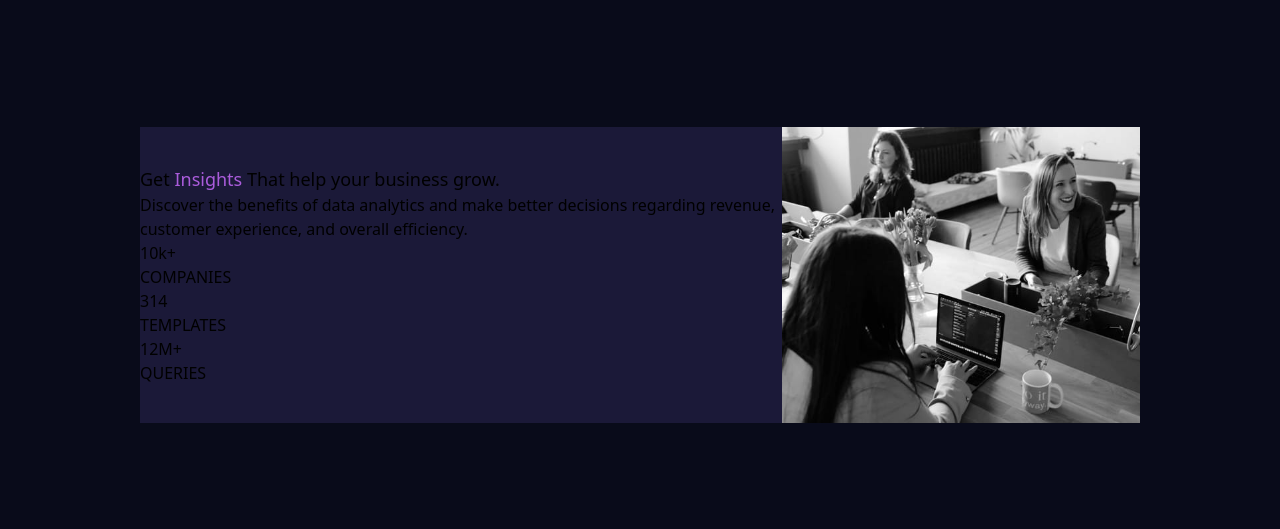
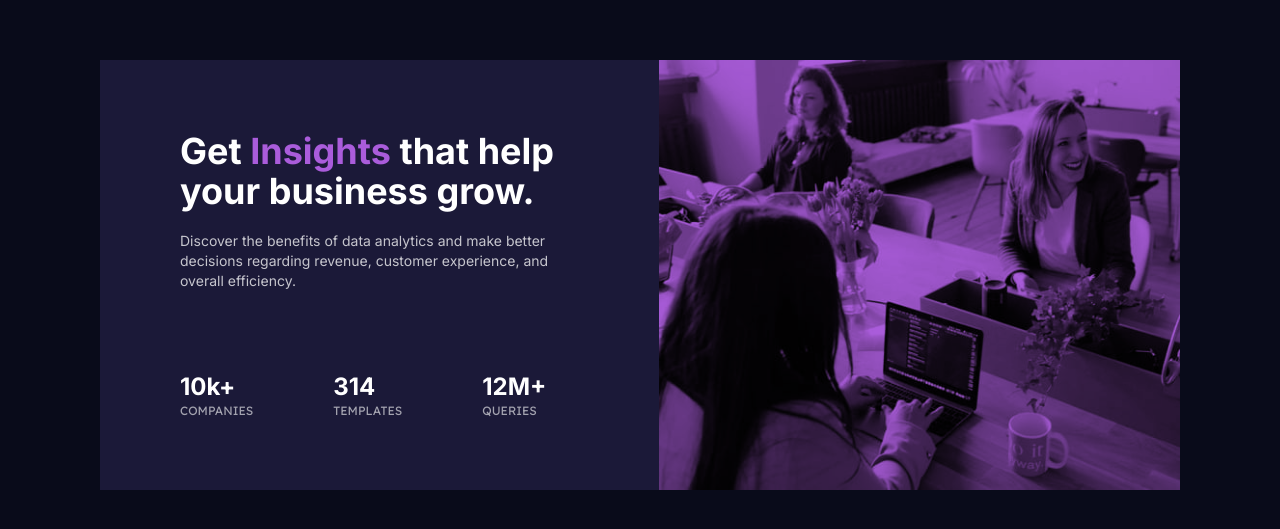
Before and after one commit to Great-kiola/Tailwind-practice, a React (Vite) app in the folder tailwind-frontend/: page /statsPreview in a window 1280 px wide. Shown: the part 125-654 px from the top of the page. Built offline with nearby package versions, Linux system fonts and the light colour scheme.

Commit message:
chore: enhance StatsPreview component layout and styling with improved typography and structure

```diff
--- a/tailwind-frontend/src/components/StatsPreview.jsx
+++ b/tailwind-frontend/src/components/StatsPreview.jsx
@@ -4,31 +4,41 @@ import employees from "../assets/StatsPreview/header-desktop.jpg"
 const StatsPreview = () => {
     return (
         <>
-            <div className='bg-veryDarkBlue h-screen flex items-center justify-center'>
+            <div className='bg-veryDarkBlue h-screen flex items-center justify-center font-inter'>
 
-                <div className='cardStats bg-desatBlue w-250 flex items-center'>
-                    <div>
-                        <h1 className='text-lg'>Get <span className='text-softViolet'>Insights</span> That help your business grow.</h1>
-                        <p>Discover the benefits of data analytics and make better decisions regarding revenue, customer experience, and overall efficiency.</p>
+                <div className='cardStats bg-desatBlue w-270 flex items-center'>
+                    <div className='p-10 mx-10'>
+                        <h1 className='text-4xl font-bold text-statsWhite mb-5'>Get <span className='text-softViolet'>Insights</span> that help your business grow.</h1>
+                        <p className='text-slightlyWhite text-sm mb-20'>Discover the benefits of data analytics and make better decisions regarding revenue, customer experience, and overall efficiency.</p>
 
-                        <div>
+                        <div className='flex items-center gap-20'>
                             <div>
-                                <h1>10k+</h1>
-                                <p>COMPANIES</p>
+                                <h1 className='text-statsWhite font-bold text-2xl'>10k+</h1>
+                                <p className='text-slightlyWhiter font-lexendDeca text-xs'>COMPANIES</p>
                             </div>
                             <div>
-                                <h1>314</h1>
-                                <p>TEMPLATES</p>
+                                <h1 className='text-statsWhite font-bold text-2xl'>314</h1>
+                                <p className='text-slightlyWhiter font-lexendDeca text-xs'>TEMPLATES</p>
                             </div>
                             <div>
-                                <h1>12M+</h1>
-                                <p>QUERIES</p>
+                                <h1 className='text-statsWhite font-bold text-2xl'>12M+</h1>
+                                <p className='text-slightlyWhiter font-lexendDeca text-xs'>QUERIES</p>
                             </div>
+
                         </div>
                     </div>
 
-                    <div>
-                        <img src={employees} alt="" />
+                    {/* <div className=''>
+                        <img
+                            src={employees}
+                            alt="Image of a woman on her computer"
+                            className='w-250 bg-softViolet mix-blend-normal'
+                        />
+                    </div> */}
+
+                    <div class="relative">
+                        <div className="absolute inset-0 bg-softViolet mix-blend-multiply"></div>
+                        <img src={employees} alt="Image" className="w-280" />
                     </div>
                 </div>
             </div>
--- a/tailwind-frontend/src/index.css
+++ b/tailwind-frontend/src/index.css
@@ -2,6 +2,7 @@
 @import url('https://fonts.googleapis.com/css2?family=Overpass:ital,wght@0,100..900;1,100..900&display=swap');
 @import url('https://fonts.googleapis.com/css2?family=Fraunces:ital,opsz,wght@0,9..144,100..900;1,9..144,100..900&family=Montserrat:ital,wght@0,100..900;1,100..900&display=swap');
 @import url('https://fonts.googleapis.com/css2?family=Hanken+Grotesk:ital,wght@0,100..900;1,100..900&display=swap');
+@import url('https://fonts.googleapis.com/css2?family=Inter:ital,opsz,wght@0,14..32,100..900;1,14..32,100..900&family=Lexend+Deca:wght@100..900&display=swap');
 
 @import "tailwindcss";
 
@@ -17,6 +18,8 @@
   --font-montserrat: "Montserrat", sans-serif;
   --font-hanken: "Hanken Grotesk", sans-serif;
 
+  --font-inter:  "Inter", sans-serif;
+  --font-lexendDeca: "Lexend Deca", sans-serif;
 
 
   --color-Paleblue: hsl(225, 100%, 94%);
```
